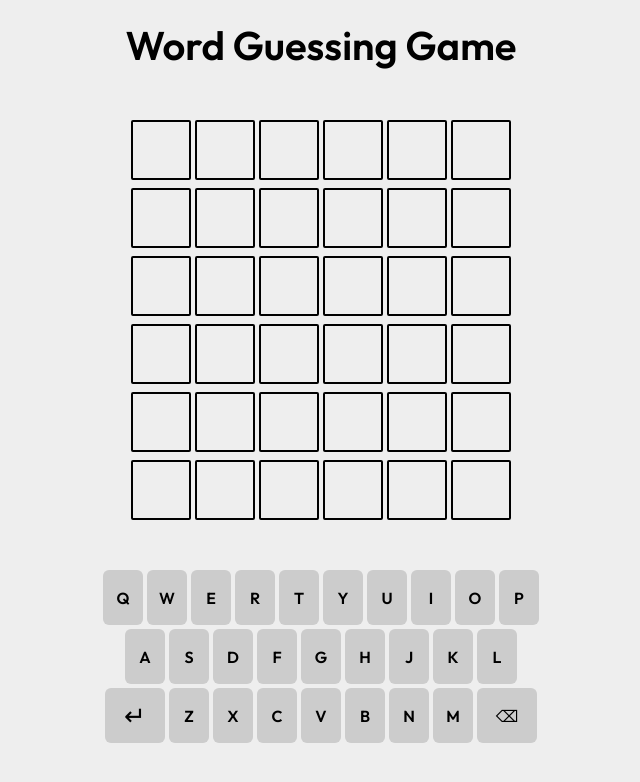
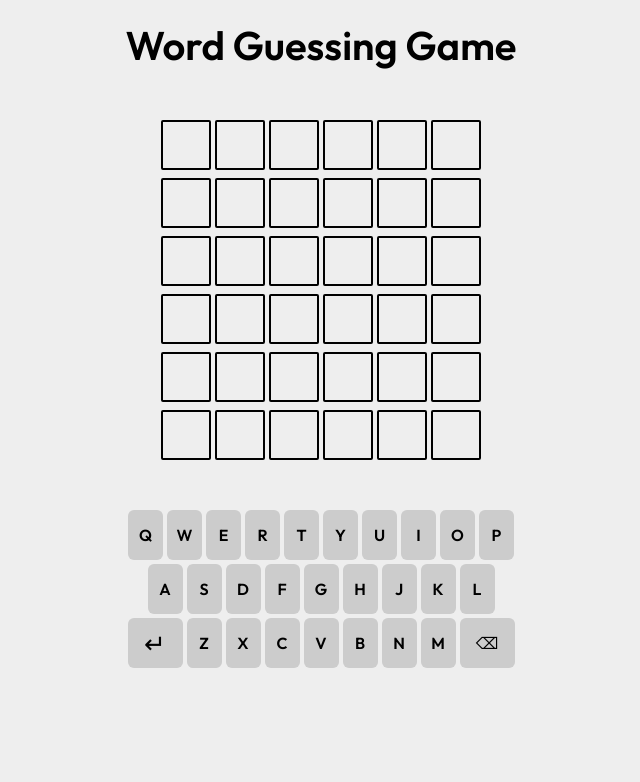
Before and after one commit to CandyyPL/react-wordle, a React (Vite) app: page / in a window 1280 px wide. Shown: the top 782 px of the page, without its empty margins (319-959 px from the left). Built offline with nearby package versions, Linux system fonts and the light colour scheme.

Commit message:
correct styling

```diff
--- a/src/components/Keyboard/Keyboard.module.css
+++ b/src/components/Keyboard/Keyboard.module.css
@@ -12,8 +12,8 @@
 }
 
 .keyboardKey {
-  width: 40px;
-  height: 55px;
+  width: 35px;
+  height: 50px;
 
   background-color: #ccc;
 
@@ -24,10 +24,16 @@
   align-items: center;
 
   font-family: "Outfit", sans-serif;
+
+  cursor: pointer;
+
+  &:hover {
+    border: 2px solid black;
+  }
 }
 
 .wideKey {
-  width: 60px;
+  width: 55px;
 }
 
 .enterKey {
--- a/src/components/Keyboard/Keyboard.tsx
+++ b/src/components/Keyboard/Keyboard.tsx
@@ -1,4 +1,3 @@
-import SingleLetter from "../SingleLetter/SingleLetter";
 import style from "./Keyboard.module.css";
 
 const Keyboard = () => {
--- a/src/components/SingleLetter/SingleLetter.module.css
+++ b/src/components/SingleLetter/SingleLetter.module.css
@@ -1,6 +1,6 @@
 .letterBox {
-  width: 60px;
-  height: 60px;
+  width: 50px;
+  height: 50px;
 
   border: 2px solid black;
   border-radius: 2px;
```
